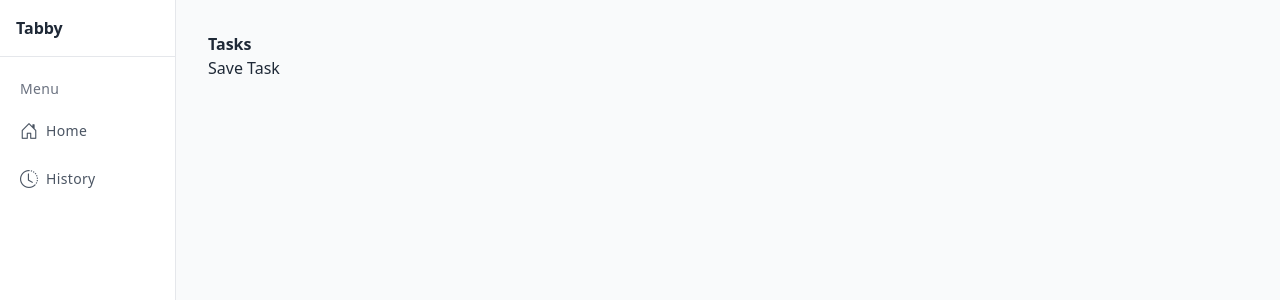
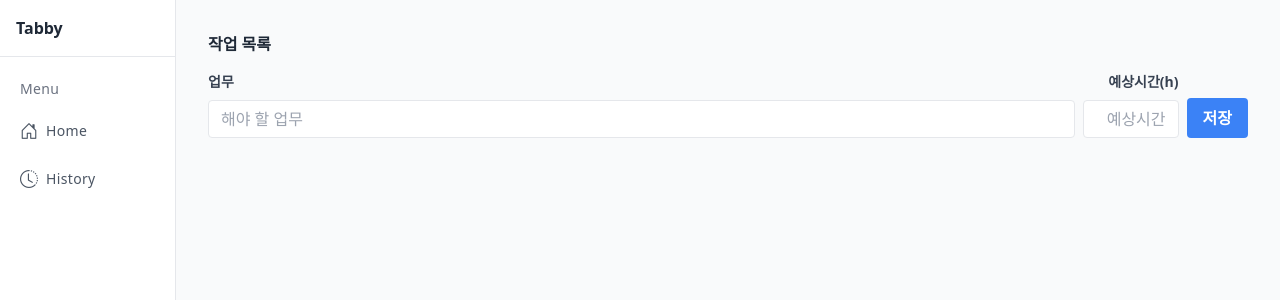
Before and after one commit to ddaeyeonkim/Tabby, a Vue app: page / in a window 1280 px wide. Shown: the top 300 px of the page. Built offline with nearby package versions, Linux system fonts and the light colour scheme.

Commit message:
task 저장 ui 업데이트

```diff
--- a/web/views/TaskListView.vue
+++ b/web/views/TaskListView.vue
@@ -2,23 +2,64 @@
 import { ref } from 'vue'
 
 const tasks = ref([])
+const taskName = ref('')
+const estimatedTime = ref('')
 
 async function saveTask() {
-  await window.api.saveTask('task 1')
+  await window.api.saveTask(taskName.value, estimatedTime.value)
+  taskName.value = ''
+  estimatedTime.value = ''
   const alltasks = await window.api.getAllTasks()
-  console.log(alltasks)
   tasks.value = alltasks
 }
 </script>
 
 <template>
   <div>
-    <h1 class="font-semibold">Tasks</h1>
-    <button class="btn" @click="saveTask">Save Task</button>
+    <h1 class="font-semibold mb-4">작업 목록</h1>
+    <div class="flex w-full mb-8">
+      <div class="grow me-2">
+        <label class="block text-gray-700 text-sm font-semibold mb-2" for="task">업무</label>
+        <input
+          class="taskInput"
+          type="text"
+          id="task"
+          placeholder="해야 할 업무"
+          v-model="taskName"
+          @keyup.enter.prevent="saveTask"
+        />
+      </div>
+      <div class="w-24 me-2">
+        <label class="block text-gray-700 text-sm text-end font-semibold mb-2" for="time"
+          >예상시간(h)</label
+        >
+        <input
+          class="taskInput text-end"
+          type="text"
+          id="time"
+          placeholder="예상시간"
+          v-model="estimatedTime"
+          @keyup.enter.prevent="saveTask"
+        />
+      </div>
+      <div class="self-end">
+        <button class="btn" @click="saveTask">저장</button>
+      </div>
+    </div>
     <div v-for="task in tasks" :key="task.id">
       <p>{{ task.taskName }}</p>
     </div>
   </div>
 </template>
 
-<style scoped></style>
+<style scoped>
+.taskInput {
+  @apply appearance-none border rounded w-full py-2 px-3 text-gray-700 leading-tight;
+}
+.taskInput:focus {
+  @apply outline-none;
+}
+.btn {
+  @apply bg-blue-500 hover:bg-blue-700 text-white font-bold py-2 px-4 rounded;
+}
+</style>
```
Also changed, not shown: electron/main.ts (+7 -4 lines), electron/preload.ts (+6 -1 lines).
